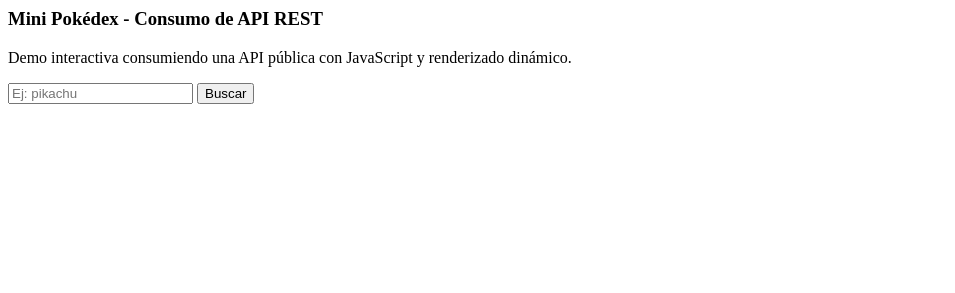
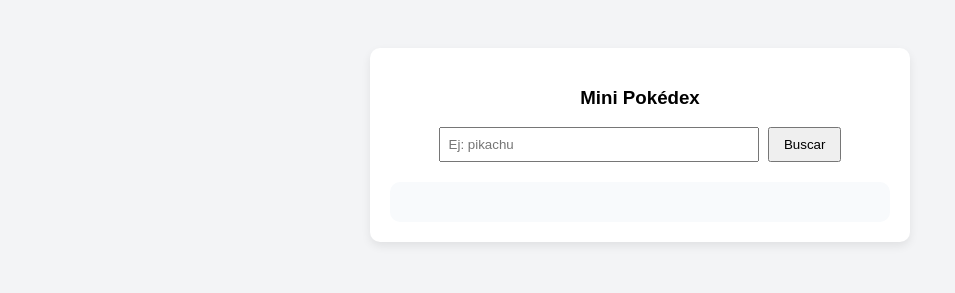
Before and after one commit to fabriguiffrey-ctrl/fabriguiffrey-ctrl.github.io, a plain HTML site: page pokedex/index.html in a window 1280 px wide. Shown: the whole page, without its empty margins (0-955 px from the left). Drawn offline with Linux system fonts and the light colour scheme.

Commit message:
pokedex v1.3 correccíon de estructura

```diff
--- a/pokedex/index.html
+++ b/pokedex/index.html
@@ -1,14 +1,72 @@
+<!DOCTYPE html>
+<html lang="es">
+
+<head>
+    <meta charset="UTF-8">
+    <meta name="viewport" content="width=device-width, initial-scale=1.0">
+    <title>Mini Pokédex</title>
+
+    <style>
+        body {
+            font-family: Arial, sans-serif;
+            background-color: #f3f4f6;
+            padding: 40px;
+        }
+
+        .project {
+            max-width: 500px;
+            margin: auto;
+            background: white;
+            padding: 20px;
+            border-radius: 10px;
+            box-shadow: 0 4px 10px rgba(0,0,0,0.08);
+            text-align: center;
+        }
+
+        input {
+            padding: 8px;
+            width: 60%;
+        }
+
+        button {
+            padding: 8px 14px;
+            margin-left: 5px;
+            cursor: pointer;
+        }
+
+        .pokedex-card {
+            margin-top: 20px;
+            padding: 20px;
+            border-radius: 10px;
+            background: #f8fafc;
+        }
+
+        .pokedex-card img {
+            width: 150px;
+        }
+
+        .type-badge {
+            display: inline-block;
+            padding: 6px 10px;
+            margin: 5px;
+            border-radius: 20px;
+            background: #e0e7ff;
+            font-size: 12px;
+        }
+    </style>
+</head>
+
+<body>
+
 <div class="project">
-    <h3>Mini Pokédex - Consumo de API REST</h3>
-    <p>
-        Demo interactiva consumiendo una API pública con JavaScript y renderizado dinámico.
-    </p>
+    <h3>Mini Pokédex</h3>
 
     <input type="text" id="pokemonInput" placeholder="Ej: pikachu" />
-    <button class="btn" onclick="searchPokemon()">Buscar</button>
+    <button onclick="searchPokemon()">Buscar</button>
 
     <div id="pokedexCard" class="pokedex-card"></div>
 </div>
+
 <script>
 async function searchPokemon() {
     const name = document.getElementById("pokemonInput").value.toLowerCase();
@@ -45,3 +103,6 @@
     }
 }
 </script>
+
+</body>
+</html>
```
